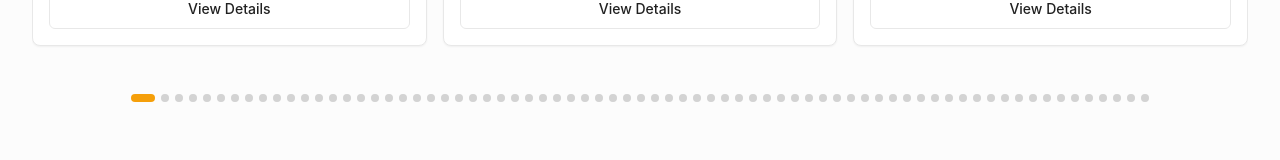
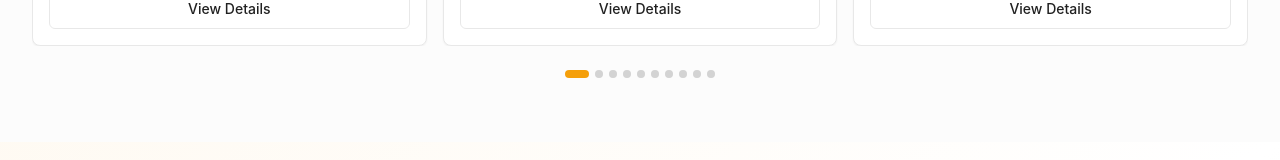
Before and after one commit to AI-Byte-Consult-Ltd/bulgaria-homefinder, a React (Vite) app: page / in a window 1280 px wide. Shown: the part 2246-2406 px from the top of the page. Built offline with nearby package versions, Linux system fonts and the light colour scheme.

Commit message:
Fix New Listings to 10 items
Co-authored-by: Navajjoo <58314075+Navajjoo@users.noreply.github.com>

```diff
--- a/src/pages/Home.tsx
+++ b/src/pages/Home.tsx
@@ -23,7 +23,7 @@ const Home = () => {
   const lang = (i18n.language || 'en').split('-')[0];
 
   const featuredProperties = mockProperties.filter((p) => p.featured);
-  const newestProperties = [...mockProperties].reverse();
+  const newestProperties = [...mockProperties].reverse().slice(0, 10);
 
   // Static articles data (5 languages, fallback to existing text when missing)
   const articles = [
```
